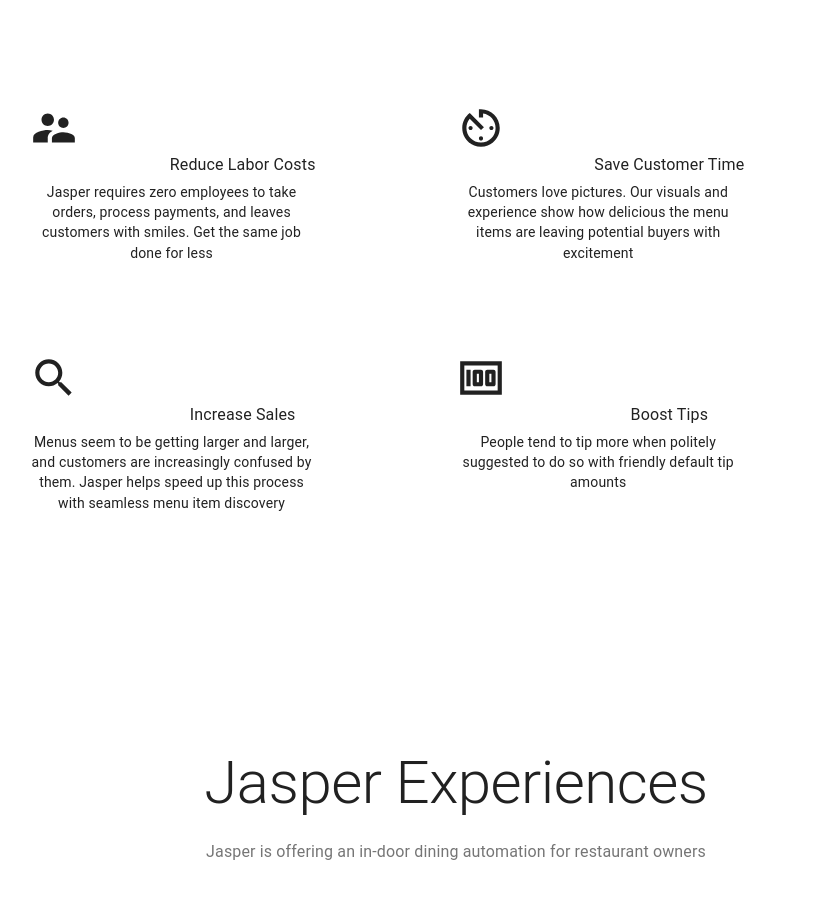
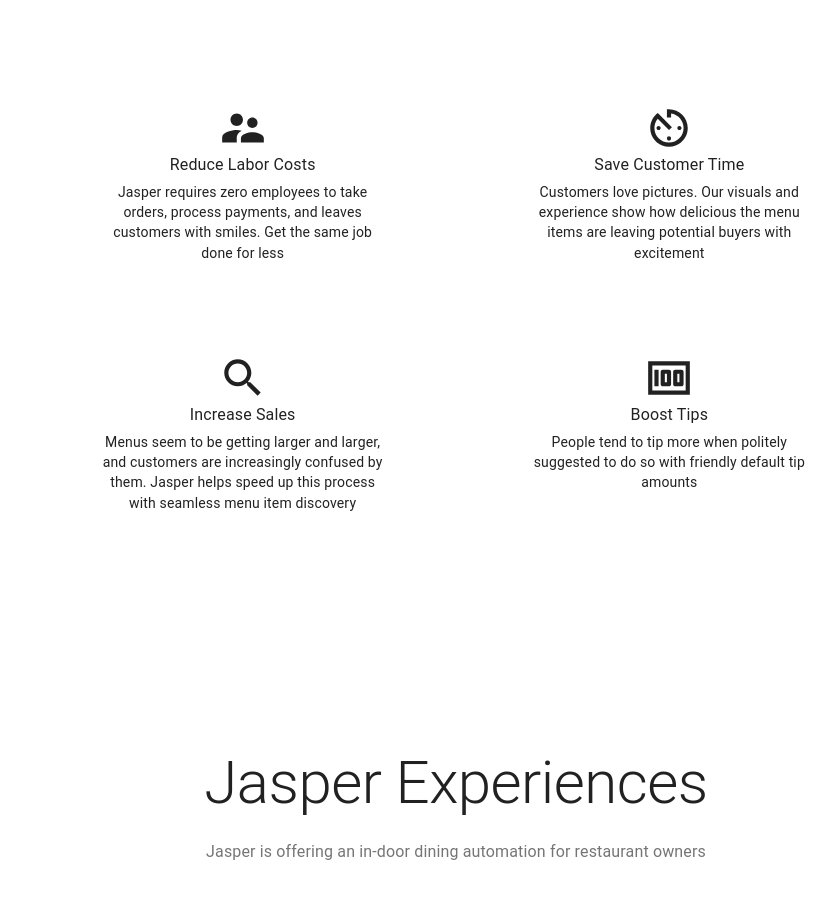
Before and after one commit to JasperTechnologies/jasper-web, a React (Create React App) app: page / in a window 1280 px wide. Shown: the part 1128-2027 px from the top of the page, without its empty margins (184-1020 px from the left). Built offline with nearby package versions, Linux system fonts and the light colour scheme.

Commit message:
Fix benefit align issue

```diff
--- a/src/App.js
+++ b/src/App.js
@@ -88,6 +88,7 @@
     fontSize: '50px',
   },
   experienceGrid: {
+    alignItems: 'center',
     minHeight: '250px',
   },
   experienceContainer: {
@@ -199,7 +200,6 @@
                 xs="12"
                 sm="6"
                 container
-                align="center"
                 direction="column"
                 className={classes.experienceGrid}
               >
@@ -217,7 +217,6 @@
                 xs="12"
                 sm="6"
                 container
-                align="center"
                 direction="column"
                 className={classes.experienceGrid}
               >
@@ -235,7 +234,6 @@
                 xs="12"
                 sm="6"
                 container
-                align="center"
                 direction="column"
                 className={classes.experienceGrid}
               >
@@ -253,7 +251,6 @@
                 xs="12"
                 sm="6"
                 container
-                align="center"
                 direction="column"
                 className={classes.experienceGrid}
               >
```
